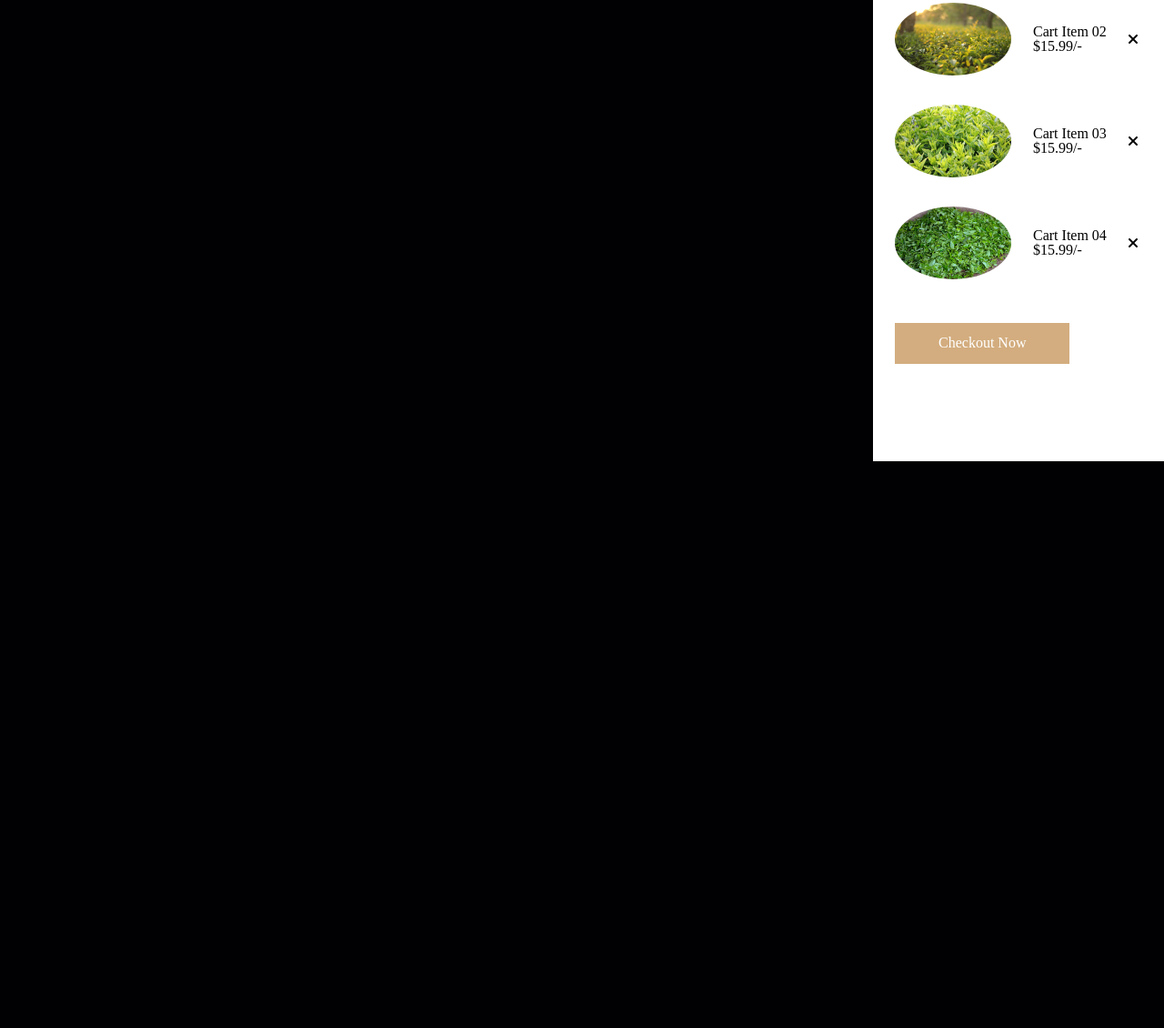
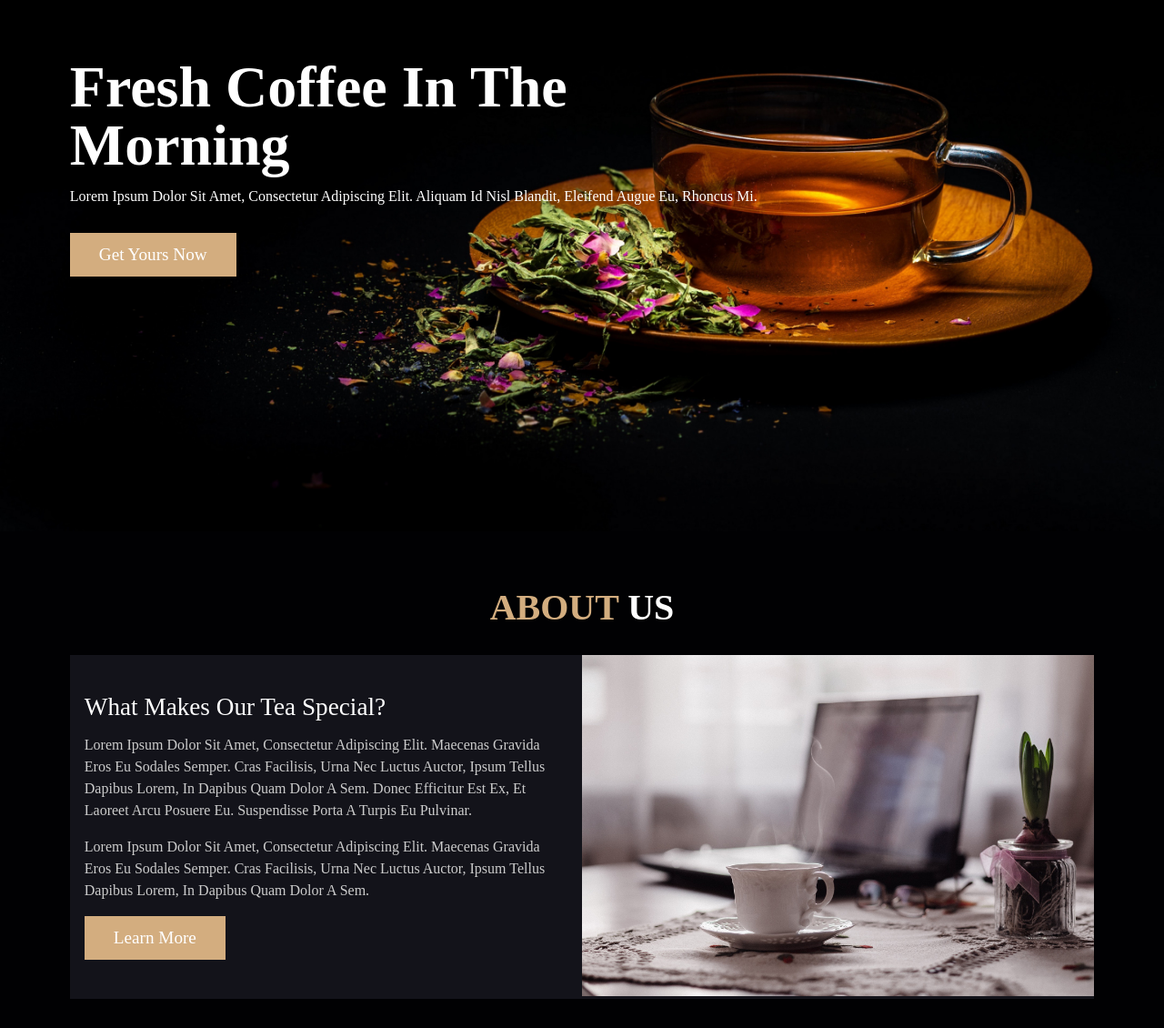
Before and after one commit to RamazBor/Tea-Shop-Website, a plain HTML site: page index.html in a window 1280 px wide. Shown: the part 216-1346 px from the top of the page at 91% size. Before the commit the page ends 800 px from the top, so only its background shows below. Drawn offline with Linux system fonts and the light colour scheme.

Commit message:
add home and about sections

```diff
--- a/css/reset.css
+++ b/css/reset.css
@@ -49,4 +49,7 @@ a {
     box-sizing: border-box;
     text-transform: capitalize;
 	transition: .5s;
+	font-family: 'Roboto', sans-serif;
+	border: none;
+	outline: none;
 }
--- a/css/styles.css
+++ b/css/styles.css
@@ -1,3 +1,4 @@
+@import url('https://fonts.googleapis.com/css2?family=Roboto:wght@100;300;400;500;700&family=Rubik:wght@300;400;500;600;700;800;900&display=swap');
 :root {
     --main-color: #d3ad7f;
     --black: #13131a;
@@ -6,17 +7,32 @@
 }
 html {
     scroll-behavior: smooth;
+    overflow-x: hidden;
+}
+section {
+    padding: 2rem 6%;
 }
 .btn {
     margin-top: 1rem;
     background-color: var(--main-color);
     color: #fff;
     text-align: center;
-    padding: .9rem 3rem;
+    padding: .9rem 2rem;
     display: inline-block;
+    font-size: 1.2rem;
 }
 .btn:hover {
-    letter-spacing: 5px;
+    letter-spacing: 2px;
+}
+.heading {
+    text-align: center;
+    font-size: 2.5rem;
+    font-weight: bolder;
+    color: #fff;
+    margin: 2rem 0;
+}
+.heading span {
+    color: var(--main-color);
 }
 header {
     display: flex;
@@ -62,10 +78,32 @@ header .cart-items-container {
     background: #fff;
     position: absolute;
     top: 100%;
-    right: 0;
-    height: calc(100vh - 9.5rem);
-    width: 20rem;
+    right: -100%;
+    height: calc(100vh - 5rem);
+    width: 25rem;
     padding: 0 1.5rem;
+}
+header .search-form {
+    position: absolute;
+    top: 115%;
+    right: 8rem;
+    width: 30rem;
+    height: 4rem;
+    background-color: #fff;
+    display: flex;
+    align-items: center;
+    transform-origin: top;
+    transform: scaleY(0);
+}
+header .search-form input {
+    font-size: 1rem;
+    text-transform: none;
+    height: 100%;
+    width: 100%;
+}
+header .search-form label {
+    color: var(--black);
+    margin-right: 1rem;
 }
 header .cart-items-container .cart-item {
     position: relative;
@@ -79,9 +117,72 @@ header .cart-items-container .cart-item img {
     width: 8rem;
     border-radius: 50%;
 }
+header .cart-items-container .cart-item .content h3 {
+    font-size: 1.3rem;
+    font-weight: 700;
+    margin-bottom: 10px;
+}
+header .cart-items-container .cart-item .content .price {
+    color: var(--main-color);
+}
 header .cart-items-container .cart-item .fa-times {
+    position: absolute;
+    top: 1rem;
+    right: 1rem;
     cursor: pointer;
 }
 header .cart-items-container .cart-item .fa-times:hover {
     color: var(--main-color);
 }
+header .cart-items-container .btn {
+    width: 100%;
+}
+.home {
+    display: flex;
+    align-items: center;
+    background: url(../images/back-img.jpg) no-repeat;
+    background-size: cover;
+    background-position: center;
+    min-height: 100vh;
+}
+.home .content {
+    max-width: 50rem;
+}
+.home .content h3 {
+    color: #fff;
+    font-weight: 600;
+    font-size: 4rem;
+    margin-bottom: 1rem;
+}
+.home .content p {
+    color: #fff;
+}
+.home .content .btn {
+    margin-top: 2rem;
+}
+.about .row {
+    display: flex;
+    align-items: center;
+    flex-wrap: wrap;
+    background: var(--black);
+}
+.about .row .content {
+    flex: 1 1 50%;
+    padding: 1rem;
+}
+.about .row .image {
+    flex: 1 1 50%;
+}
+.about .row .image img {
+    width: 100%;
+}
+.about .row .content h3 {
+    font-size: 1.7rem;
+    font-weight: 500;
+    color: #fff;
+}
+.about .row .content p {
+    color: #ccc;
+    margin-top: 1rem;
+    line-height: 1.5;
+}
--- a/index.html
+++ b/index.html
@@ -80,5 +80,36 @@
 
     </header>
 
+    <section class="home" id="home">
+
+        <div class="content">
+            <h3>fresh coffee in the morning</h3>
+            <p>Lorem ipsum dolor sit amet, consectetur adipiscing elit. Aliquam id nisl blandit, eleifend augue eu, rhoncus mi.</p>
+            <a href="#" class="btn">get yours now</a>
+        </div>
+
+    </section>
+
+    <section class="about" id="about">
+
+        <h1 class="heading" id="heading"><span>ABOUT</span> US</h1>
+
+        <div class="row">
+
+            <div class="content">
+                <h3>What Makes Our tea Special?</h3>
+                <p>Lorem Ipsum Dolor Sit Amet, Consectetur Adipiscing Elit. Maecenas Gravida Eros Eu Sodales Semper. Cras Facilisis, Urna Nec Luctus Auctor, Ipsum Tellus Dapibus Lorem, In Dapibus Quam Dolor A Sem. Donec Efficitur Est Ex, Et Laoreet Arcu Posuere Eu. Suspendisse Porta A Turpis Eu Pulvinar.</p>
+                <p>Lorem Ipsum Dolor Sit Amet, Consectetur Adipiscing Elit. Maecenas Gravida Eros Eu Sodales Semper. Cras Facilisis, Urna Nec Luctus Auctor, Ipsum Tellus Dapibus Lorem, In Dapibus Quam Dolor A Sem.</p>
+                <a href="#" class="btn">Learn More</a>
+            </div>
+
+            <div class="image">
+                <img src="images/about-img.jpg" alt="">
+            </div>
+
+        </div>
+
+    </section>
+
 </body>
 </html>
```
